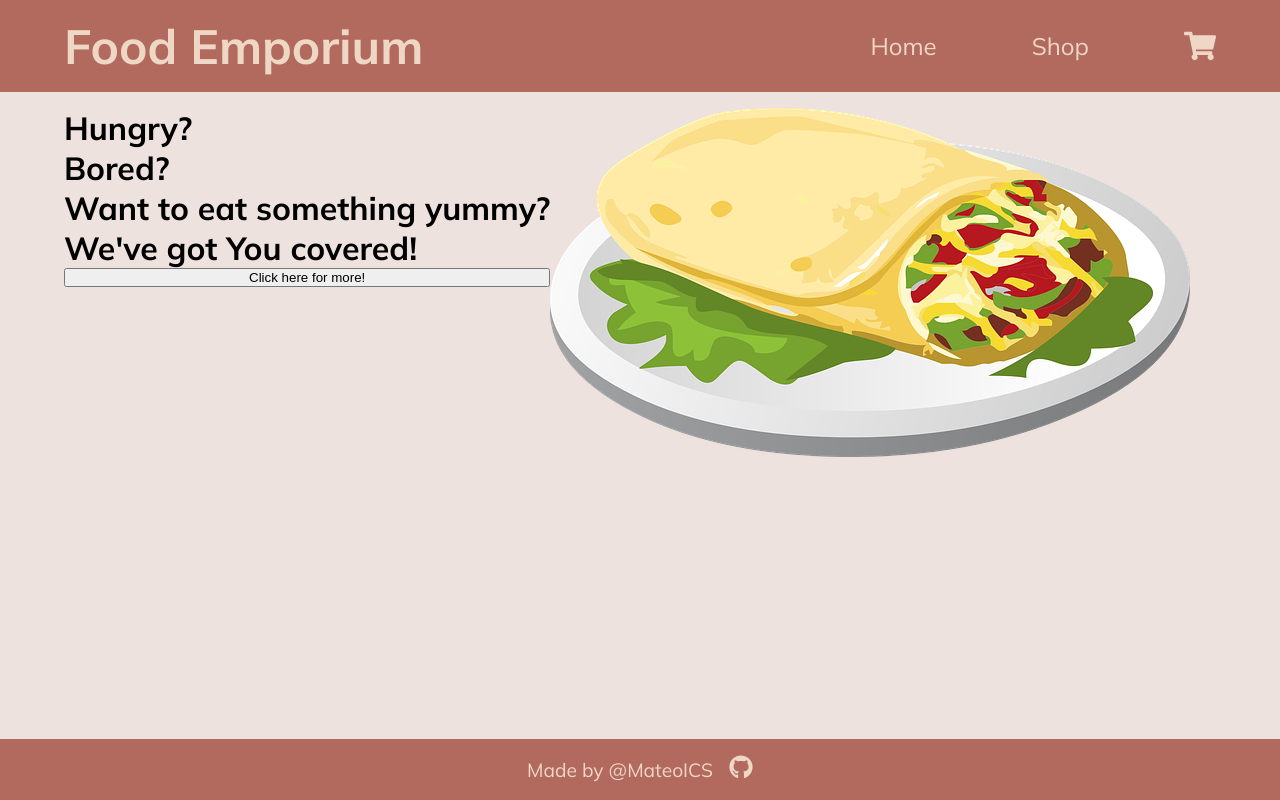
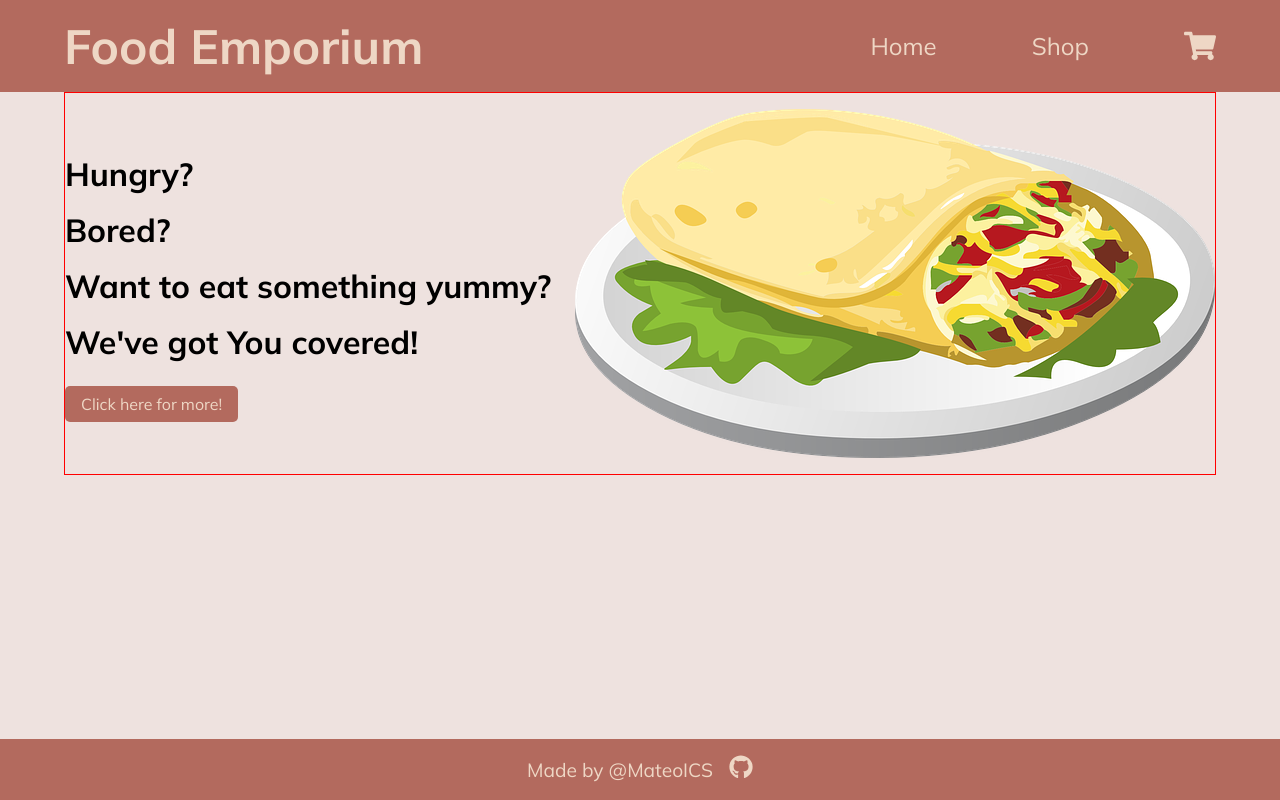
Before and after one commit to MateolCS/shopping_cart, a React (Create React App) app: page / in a window 1280 px wide. Built offline with nearby package versions, Linux system fonts and the light colour scheme.

Commit message:
Styled homepage shop cart link and experimented with heihgts

```diff
--- a/src/components/Content.js
+++ b/src/components/Content.js
@@ -17,7 +17,6 @@ const Content = () => {
 
 const StyledContent = styled.div`
   width: 100%;
-  height: 100%;
   background: ${({ theme }) => theme.colors.background};
   flex: 1;
 `;
--- a/src/theme/GlobalStyles.js
+++ b/src/theme/GlobalStyles.js
@@ -7,18 +7,18 @@ const GlobalStyle = styled.createGlobalStyle`
     box-sizing: border-box;
   }
 
+  html {
+    height: 100%;
+  }
+
   body {
     font-family: "Mulish", sans-serif;
-    min-height: 100vh;
+    height: 100%;
   }
 
   a {
     text-decoration: none;
   }
-
-  #root {
-    min-height: 100vh;
-  }
 `;
 
 export default GlobalStyle;
--- a/src/views/Home.js
+++ b/src/views/Home.js
@@ -1,6 +1,7 @@
 import React from "react";
 import { TacoImg } from "../imgs/Photos";
 import styled from "styled-components";
+import { Link } from "react-router-dom";
 
 const Home = () => {
   return (
@@ -10,9 +11,11 @@ const Home = () => {
         <h3>Bored?</h3>
         <h3>Want to eat something yummy?</h3>
         <h3>We've got You covered!</h3>
-        <button>Click here for more!</button>
+        <ButtonLink to={"/shop"}>Click here for more!</ButtonLink>
       </HomeContent>
-      <img src={TacoImg} alt="taco" />
+      <HomeContent>
+        <img src={TacoImg} alt="taco" />
+      </HomeContent>
     </HomeContainer>
   );
 };
@@ -22,19 +25,29 @@ const HomeContainer = styled.div`
   margin: 0 auto;
   display: flex;
   padding: 1rem 0;
-  height: 100%;
+  min-height: 100%;
+  justify-content: space-between;
+  border: 1px solid red;
 `;
 
 const HomeContent = styled.div`
   display: flex;
   flex-direction: column;
-  height: 100%;
   justify-content: center;
-  align-items: left;
 
   h3 {
     font-size: 2rem;
+    margin: 0.5rem 0;
   }
 `;
 
+const ButtonLink = styled(Link)`
+  background: ${({ theme }) => theme.colors.primary};
+  color: ${({ theme }) => theme.colors.quaternary};
+  padding: 0.5rem 1rem;
+  border-radius: 5px;
+  align-self: flex-start;
+  margin-top: 1rem;
+`;
+
 export default Home;
```
